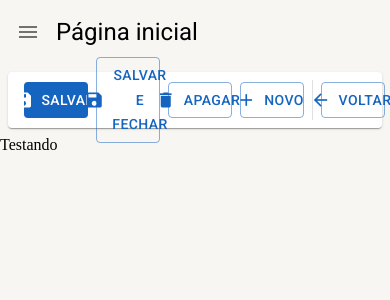
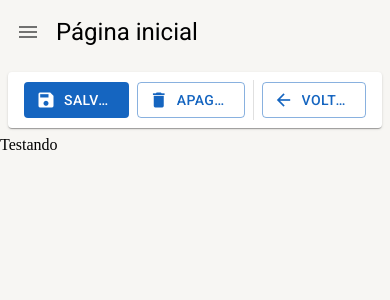
Before and after one commit to marciojunior11/avpfi, a React (Create React App) app: page /home in a window 390 px wide. Shown: the top 300 px of the page. Built offline with nearby package versions, Linux system fonts and the light colour scheme.

Commit message:
Responsividade em detail tools

```diff
--- a/src/shared/components/detail-tools/DetailTools.tsx
+++ b/src/shared/components/detail-tools/DetailTools.tsx
@@ -1,4 +1,4 @@
-import { Box, Paper, useTheme, Button, Icon, Divider, Skeleton } from "@mui/material"
+import { Box, Paper, useTheme, Button, Icon, Divider, Skeleton, Typography, useMediaQuery } from "@mui/material"
 
 interface IDetailToolsProps {
     textoBotaoNovo?: string,
@@ -44,6 +44,8 @@ export const DetailTools: React.FC<IDetailToolsProps> = ({
 }) => {
 
     const theme = useTheme();
+    const smDown = useMediaQuery(theme.breakpoints.down('sm'));
+    const mdDown = useMediaQuery(theme.breakpoints.down('md'));
 
     return (
         <Box
@@ -64,7 +66,9 @@ export const DetailTools: React.FC<IDetailToolsProps> = ({
                     disableElevation
                     onClick={handleClickSalvar}
                 >
+                    <Typography variant='button' whiteSpace='nowrap' textOverflow='ellipsis' overflow='hidden'>
                         Salvar
+                    </Typography>
                 </Button>
             )}
 
@@ -72,7 +76,7 @@ export const DetailTools: React.FC<IDetailToolsProps> = ({
                 <Skeleton width={110} height={60}/>
             )}
 
-            { (mostrarBotaoSalvarFechar && !botaoSalvarFecharIsLoading) && (
+            { (mostrarBotaoSalvarFechar && !botaoSalvarFecharIsLoading && !smDown && !mdDown) && (
                 <Button
                     color='primary'
                     startIcon={<Icon>save</Icon>}
@@ -80,11 +84,13 @@ export const DetailTools: React.FC<IDetailToolsProps> = ({
                     disableElevation
                     onClick={handleClickSalvarFechar}
                 >
+                    <Typography variant='button' whiteSpace='nowrap' textOverflow='ellipsis' overflow='hidden'>
                         Salvar e fechar
+                    </Typography>
                 </Button>
             )}
 
-            { botaoSalvarFecharIsLoading && (
+            { (botaoSalvarFecharIsLoading && !smDown && !mdDown) && (
                 <Skeleton width={180} height={60}/>
             )}
 
@@ -96,7 +102,9 @@ export const DetailTools: React.FC<IDetailToolsProps> = ({
                     disableElevation
                     onClick={handleClickApagar}
                 >
+                    <Typography variant='button' whiteSpace='nowrap' textOverflow='ellipsis' overflow='hidden'>
                         Apagar
+                    </Typography>
                 </Button>
             )}
 
@@ -104,7 +112,7 @@ export const DetailTools: React.FC<IDetailToolsProps> = ({
                 <Skeleton width={110} height={60}/>
             )}
 
-            { (mostrarBotaoNovo && !botaoNovoIsLoading) && (
+            { (mostrarBotaoNovo && !botaoNovoIsLoading && !smDown) && (
                 <Button
                     color='primary'
                     startIcon={<Icon>add</Icon>}
@@ -112,15 +120,19 @@ export const DetailTools: React.FC<IDetailToolsProps> = ({
                     disableElevation
                     onClick={handleClickNovo}
                 >
+                    <Typography variant='button' whiteSpace='nowrap' textOverflow='ellipsis' overflow='hidden'>
                         {textoBotaoNovo}
+                    </Typography>
                 </Button>
             )}
 
-            { botaoNovoIsLoading && (
+            { (botaoNovoIsLoading && !smDown) && (
                 <Skeleton width={110} height={60}/>
             )}
 
+            { mostrarBotaoVoltar && (mostrarBotaoNovo || mostrarBotaoApagar || mostrarBotaoSalvar || mostrarBotaoSalvarFechar) && (
                 <Divider variant='middle' orientation='vertical'/>
+            )}
 
             { (mostrarBotaoVoltar && !botaoVoltarIsLoading) && (
                 <Button
@@ -130,7 +142,9 @@ export const DetailTools: React.FC<IDetailToolsProps> = ({
                     disableElevation
                     onClick={handleClickVoltar}
                 >
+                    <Typography variant='button' whiteSpace='nowrap' textOverflow='ellipsis' overflow='hidden'>
                         Voltar
+                    </Typography>
                 </Button>
             )}
 
```
Lines whose indentation alone changed are shown as unchanged.
